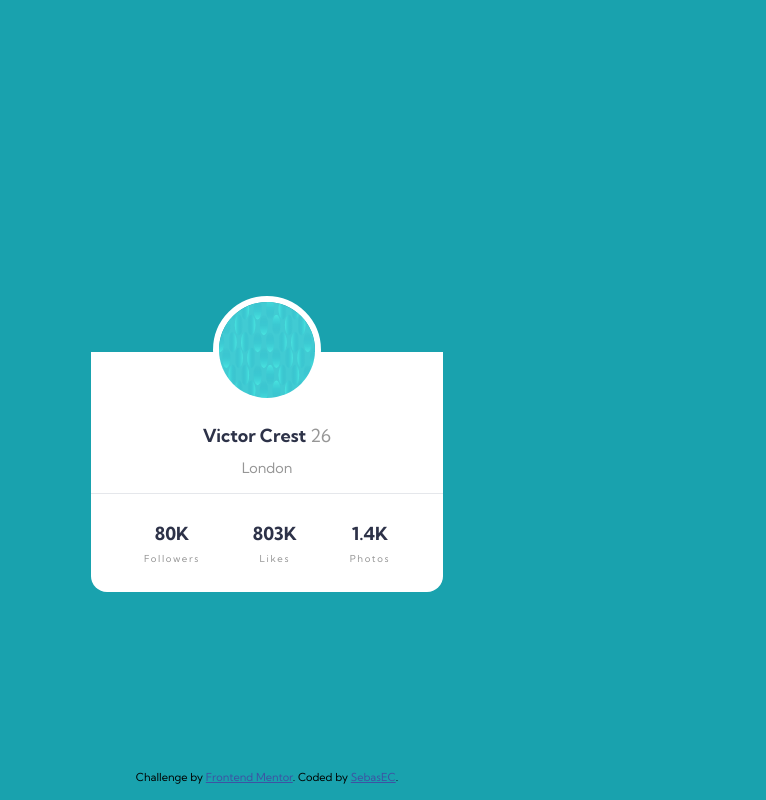
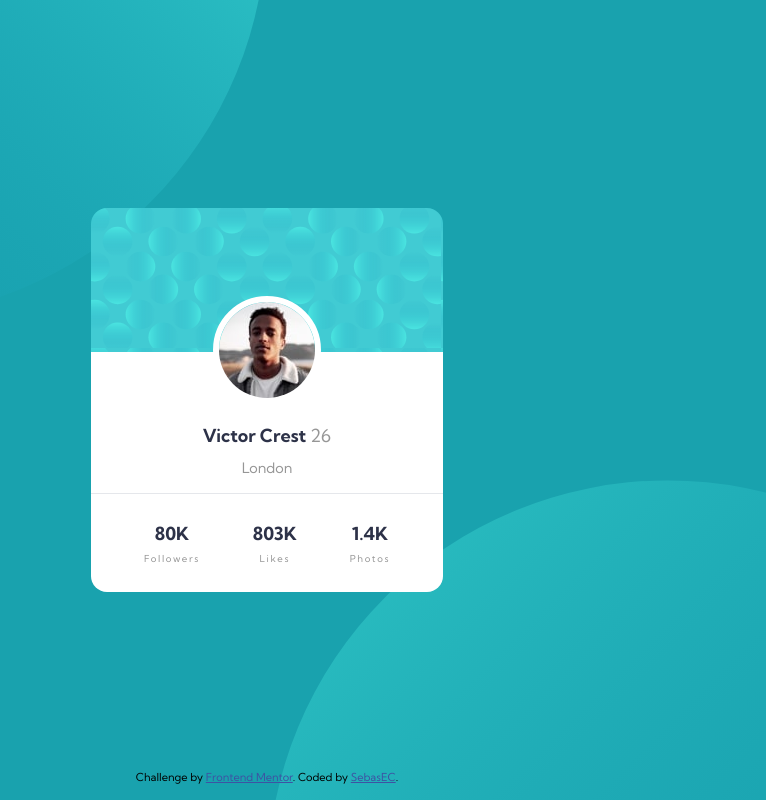
Before and after one commit to SebasEC96/profile-card-component, a plain HTML site: page index.html in a window 1280 px wide. Shown: the whole page, without its empty margins (373-1139 px from the left). Drawn offline with Linux system fonts and the light colour scheme.

Commit message:
Finished

```diff
--- a/css/style.scss
+++ b/css/style.scss
@@ -20,8 +20,8 @@ body {
   background-color: $dark-cyan;
   height: 100vh;
   overflow-y: hidden;
-  background-image: url("./images/bg-pattern-top.svg"),
-    url("./images/bg-pattern-bottom.svg");
+  background-image: url("../images/bg-pattern-top.svg"),
+    url("../images/bg-pattern-bottom.svg");
   background-size: 85rem;
   background-position: top -50rem left -25rem, bottom -56rem right -20rem;
   background-repeat: no-repeat;
@@ -57,7 +57,7 @@ body {
     .card-header {
       height: 9rem;
       border-radius: 1rem 1rem 0 0;
-      background-image: url("./images/bg-pattern-card.svg");
+      background-image: url("../images/bg-pattern-card.svg");
       display: flex;
       justify-content: center;
 
--- a/index.html
+++ b/index.html
@@ -17,7 +17,7 @@
     <div class="container">
       <div class="profile-card">
         <div class="card-header">
-          <img src="./images/bg-pattern-card.svg" alt="user-image" />
+          <img src="./images/image-victor.jpg" alt="user-image" />
         </div>
         <div class="card-content">
           <p class="username">Victor Crest <span> 26</span></p>
```
Also changed, not shown: css/style.css, 1 other file.
